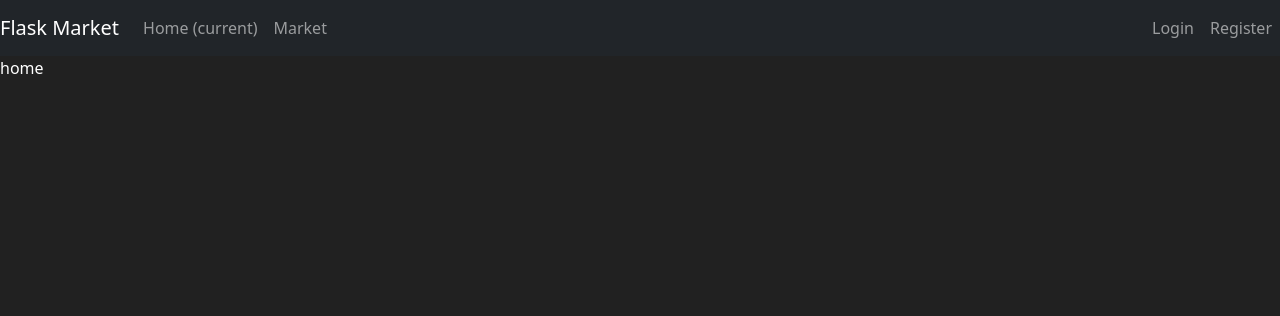
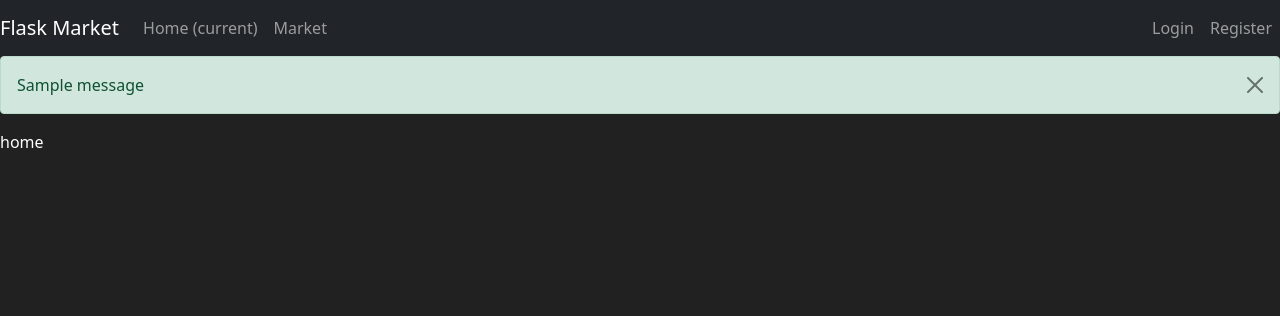
Before and after one commit to ThomasKalverda/FlaskMarket, a Flask app: page / in a window 1280 px wide. Shown: the top 316 px of the page. Run offline with Flask 2, Linux system fonts and the light colour scheme; one stand-in notice (Sample message) is shown.

Commit message:
flashing messages

```diff
--- a/market/routes.py
+++ b/market/routes.py
@@ -1,5 +1,5 @@
 from market import app
-from flask import render_template, redirect, url_for
+from flask import render_template, redirect, url_for, flash
 from market.models import Item, User
 from market.forms import RegisterForm
 from market import db
@@ -28,7 +28,7 @@ def register_page():
         return redirect(url_for('market_page'))
     if form.errors is not {}: #if there are no errors from the validators
         for err_msg in form.errors.values():
-            print(f'There was an error with creating a user: {err_msg}')
+            flash(f'There was an error with creating a user: {err_msg}', category='danger')
     return render_template('register.html', form=form)
 
 
--- a/market/templates/base.html
+++ b/market/templates/base.html
@@ -35,10 +35,20 @@
         </ul>
     </div>
 </nav>
+{% with messages = get_flashed_messages(with_categories=true) %}
+    {% if messages %}
+        {% for category, message in messages %}
+            <div class="alert alert-{{ category }} alert-dismissible fade show" role="alert">
+                {{ message }}
+                <button type="button" class="btn-close" data-bs-dismiss="alert" aria-label="Close"></button>
+            </div>
+        {% endfor %}
+    {% endif %}
+{% endwith %}
 {% block content %}{% endblock %}
 <!-- Optional JavaScript; choose one of the two! -->
 
-<!-- Option 1: Bootstrap Bundle with Popper -->
+<!-- Option 1: Bootstr ap Bundle with Popper -->
 <script src="https://cdn.jsdelivr.net/npm/bootstrap@5.0.2/dist/js/bootstrap.bundle.min.js"
         integrity="sha384-MrcW6ZMFYlzcLA8Nl+NtUVF0sA7MsXsP1UyJoMp4YLEuNSfAP+JcXn/tWtIaxVXM"
         crossorigin="anonymous"></script>
```
